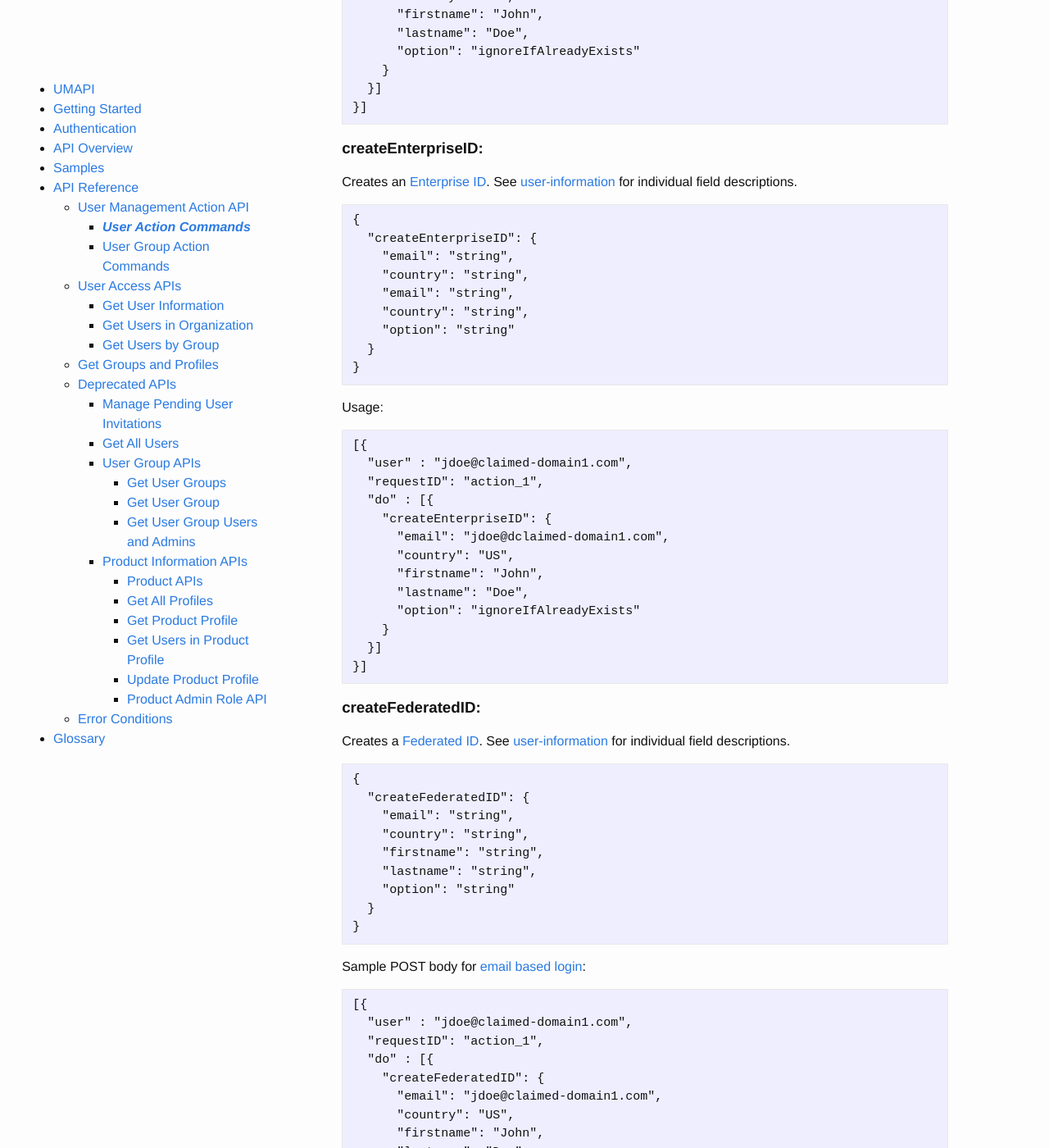
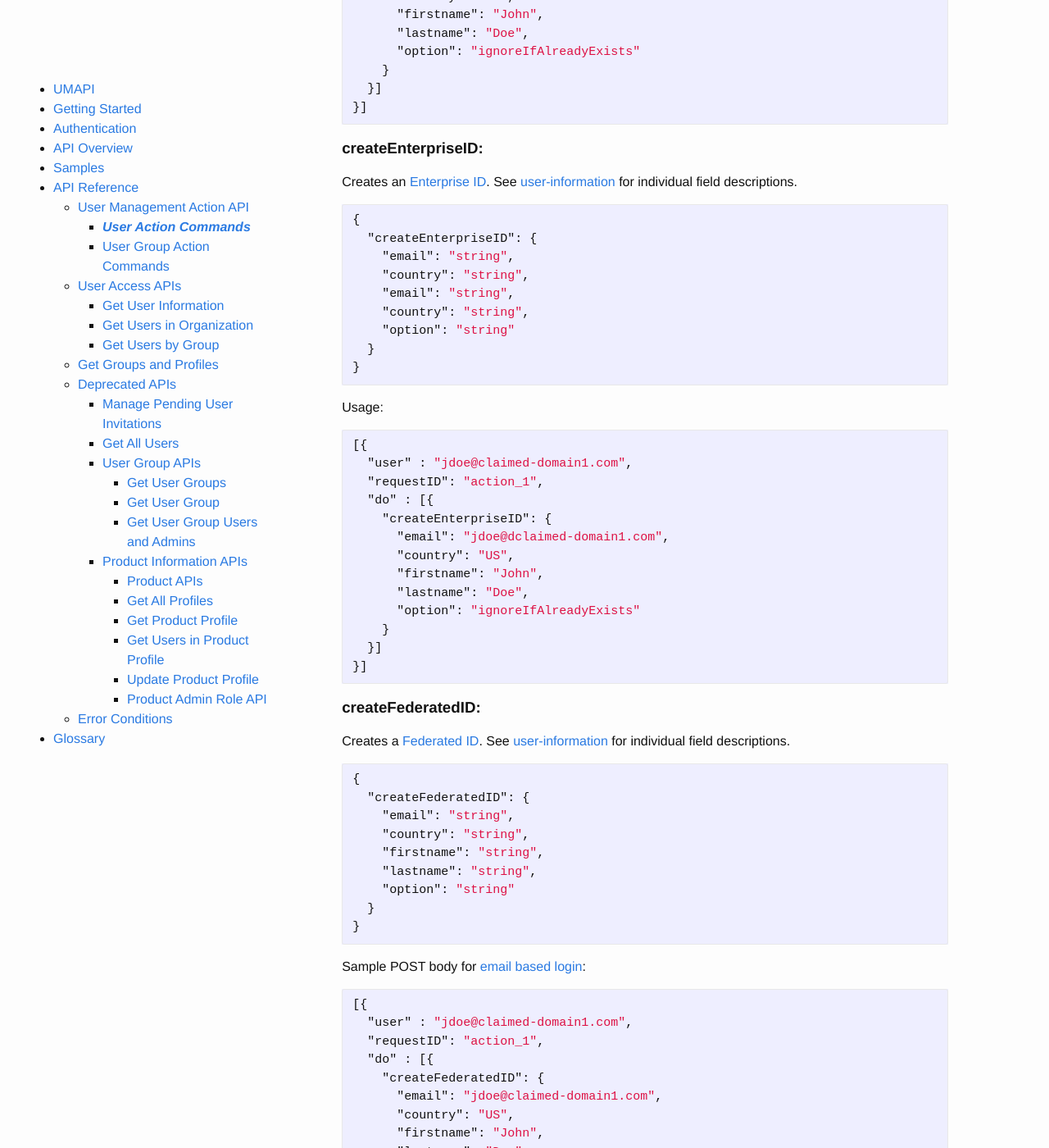
Before and after one commit to adobe-apiplatform/umapi-documentation, a Jekyll site: the page built from docs/en/api/ActionsCmds.md, in a window 1280 px wide and 1400 px high, scrolled down 2592 px. Shown: the whole window at 82% size. Built offline with Jekyll 4.4.1, drawn with Linux system fonts in a browser that asks for light colours; some of the changed text lies outside the part shown.

Commit message:
Update ActionsCmds.md
applying review changes

````diff
--- a/docs/en/api/ActionsCmds.md
+++ b/docs/en/api/ActionsCmds.md
@@ -78,7 +78,7 @@ Adds a user who has an existing [Adobe ID](glossary.md#adobeId). User-informatio
 >Previously, when an Adobe ID user was added, the user would receive an email inviting them to join the organization.
 
 See [user-information](#user-information) for individual field descriptions.
-```
+```json
 {
   "addAdobeID": {
     "email": "string",
@@ -91,7 +91,7 @@ See [user-information](#user-information) for individual field descriptions.
 ```
 Usage:
 
-```
+```json
 [{
   "user" : "jdoe@domain1.com",
   "requestID": "action_1",
@@ -109,7 +109,7 @@ Usage:
 
 ### <a name="createEnterpriseID" class="api-ref-subtitle">__createEnterpriseID:__</a>
 Creates an [Enterprise ID](glossary.md#enterpriseId). See [user-information](#user-information) for individual field descriptions.
-```
+```json
 {
   "createEnterpriseID": {
     "email": "string",
@@ -122,7 +122,7 @@ Creates an [Enterprise ID](glossary.md#enterpriseId). See [user-information](#us
 ```
 Usage:
 
-```
+```json
 [{
   "user" : "jdoe@claimed-domain1.com",
   "requestID": "action_1",
@@ -140,7 +140,7 @@ Usage:
 
 ### <a name="createFederatedID" class="api-ref-subtitle">__createFederatedID:__</a>
 Creates a [Federated ID](glossary.md#federatedId). See [user-information](#user-information) for individual field descriptions.
-```
+```json
 {
   "createFederatedID": {
     "email": "string",
@@ -153,7 +153,7 @@ Creates a [Federated ID](glossary.md#federatedId). See [user-information](#user-
 ```
 Sample POST body for [email based login](ActionsCmds.md#emailVsUsername):
 
-```
+```json
 [{
   "user" : "jdoe@claimed-domain1.com",
   "requestID": "action_1",
@@ -170,7 +170,7 @@ Sample POST body for [email based login](ActionsCmds.md#emailVsUsername):
 ```
 Sample POST body for [username based login](ActionsCmds.md#emailVsUsername):
 
-```
+```json
 [{
   "user" : "jdoe,
   "domain": "claimed-domain1.com",
````
Also changed, not shown: other parts of docs/en/api/ActionsCmds.md (+5 -5 lines).
